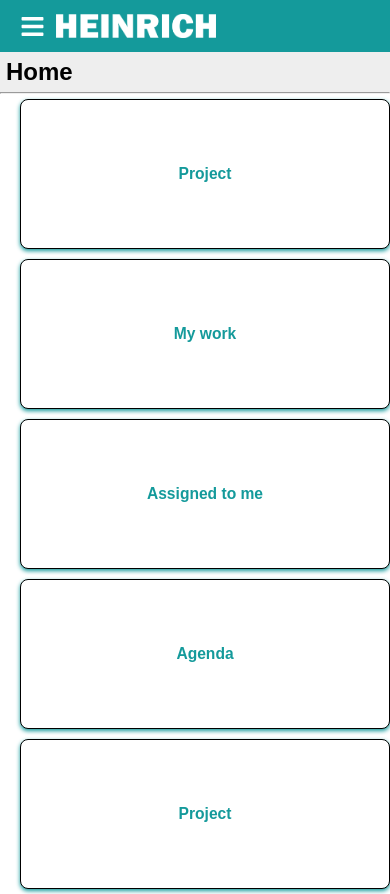
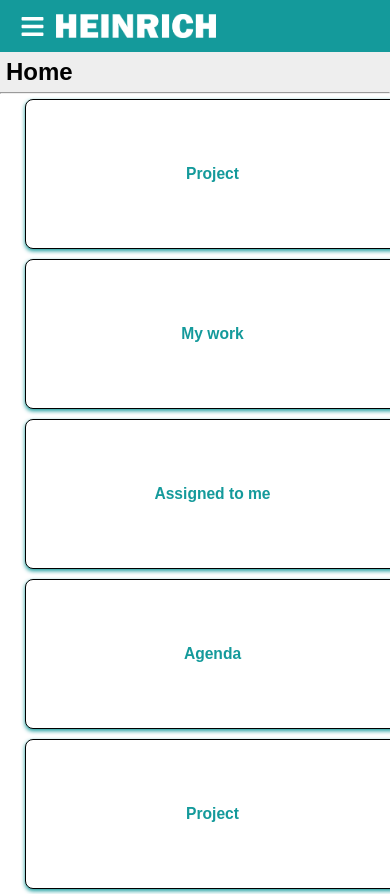
Before and after one commit to Imvikas021/frontend_erp, a React (Create React App) app: page / in a window 390 px wide. Shown: the top 894 px of the page. Built offline with nearby package versions, Linux system fonts and the light colour scheme; no server answers; sample sign-in values are in the browser's storage.

Commit message:
same home

```diff
--- a/src/components/pages/Home.css
+++ b/src/components/pages/Home.css
@@ -64,7 +64,7 @@
 .box {
     justify-content: center;
     align-items: center;
-    min-width:370px;
+    min-width:375px;
     color: #149a9b;
     min-height: 150px;
     padding: 1%;
@@ -83,13 +83,3 @@
     transform: scale(1.1);
 }
 }
-@media (max-width: 480px) {
-  .container{
-    margin: 0 auto;
-    width: 100%;
-    max-width: 360px;
-  }
-  .box{
-    max-width: 270px;
-  }
-}
```
